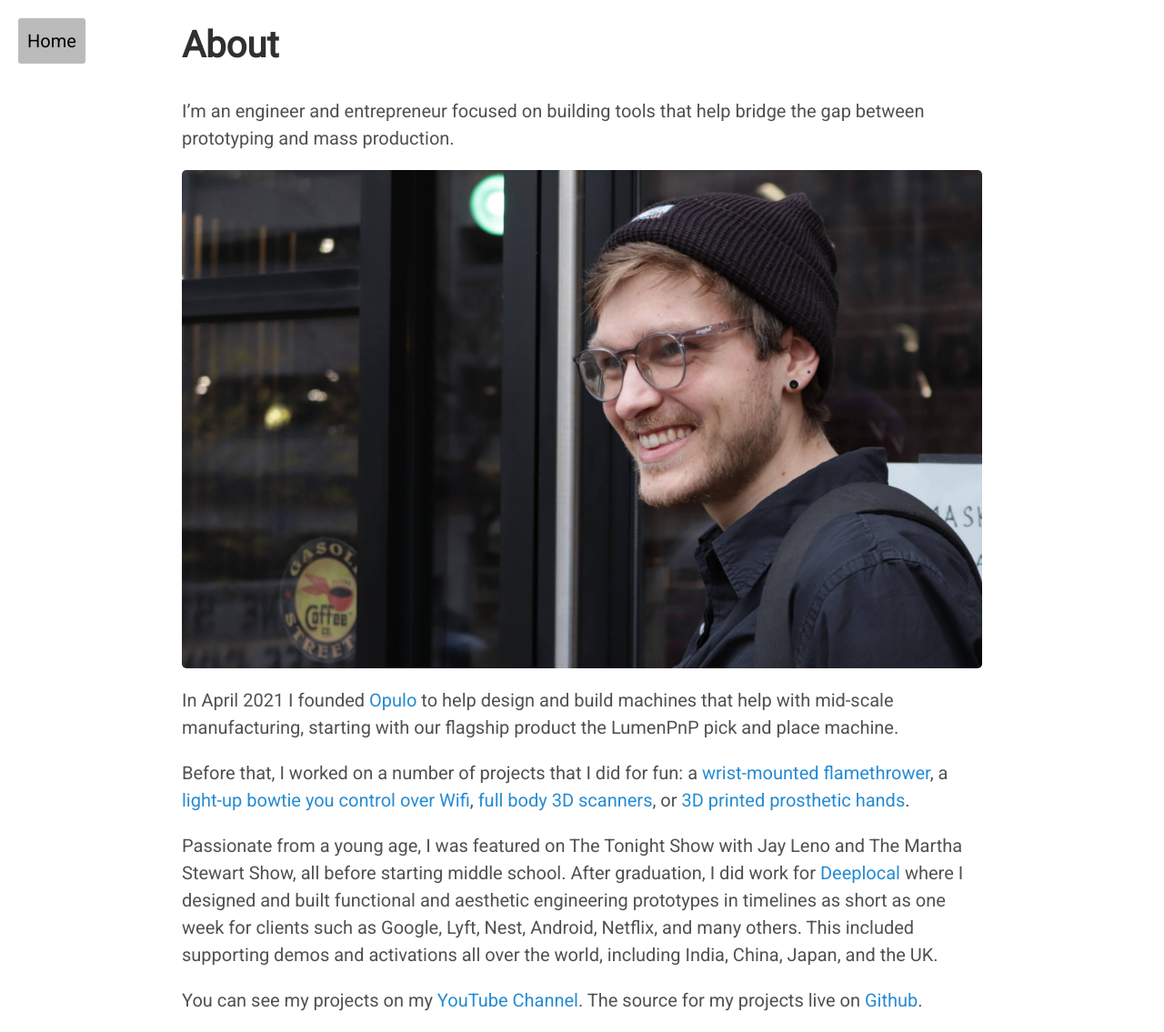
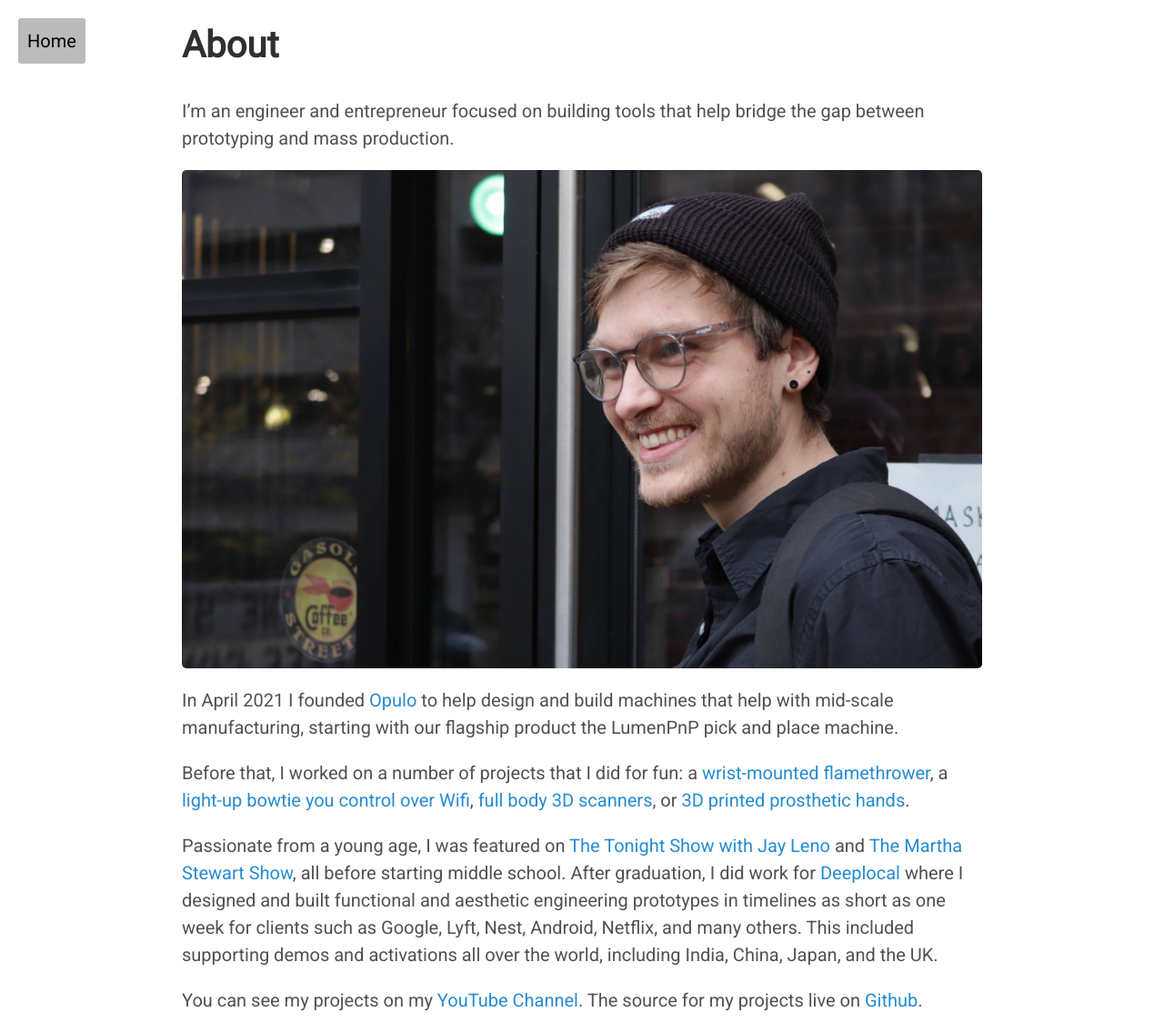
Before and after one commit to sphawes/portfolio, a Jekyll site: the page built from about.md, in a window 1280 px wide. Shown: the whole page at 91% size. Built offline with Jekyll 4.4.1, drawn with Linux system fonts in a browser that asks for light colours; some of the changed lines change nothing that is shown.

Commit message:
adds links to tv vids

```diff
--- a/about.md
+++ b/about.md
@@ -12,6 +12,6 @@ In April 2021 I founded [Opulo](https://opulo.io/) to help design and build mach
 
 Before that, I worked on a number of projects that I did for fun: a [wrist-mounted flamethrower](/flamethrower), a [light-up bowtie you control over Wifi](/glowtie), [full body 3D scanners](/scanner), or [3D printed prosthetic hands](/atlas).
 
-Passionate from a young age, I was featured on The Tonight Show with Jay Leno and The Martha Stewart Show, all before starting middle school. After graduation, I did work for [Deeplocal](https://www.deeplocal.com/) where I designed and built functional and aesthetic engineering prototypes in timelines as short as one week for clients such as Google, Lyft, Nest, Android, Netflix, and many others. This included supporting demos and activations all over the world, including India, China, Japan, and the UK.
+Passionate from a young age, I was featured on [The Tonight Show with Jay Leno](https://www.youtube.com/watch?v=wlgR2FX8Wnc) and [The Martha Stewart Show](https://youtu.be/wlgR2FX8Wnc?si=AtlRzF42scwQbjIs&t=205), all before starting middle school. After graduation, I did work for [Deeplocal](https://www.deeplocal.com/) where I designed and built functional and aesthetic engineering prototypes in timelines as short as one week for clients such as Google, Lyft, Nest, Android, Netflix, and many others. This included supporting demos and activations all over the world, including India, China, Japan, and the UK.
 
 You can see my projects on my [YouTube Channel](https://www.youtube.com/channel/UCMf49SMPnhxdLormhEpfyfg). The source for my projects live on [Github](https://github.com/sphawes).
```
